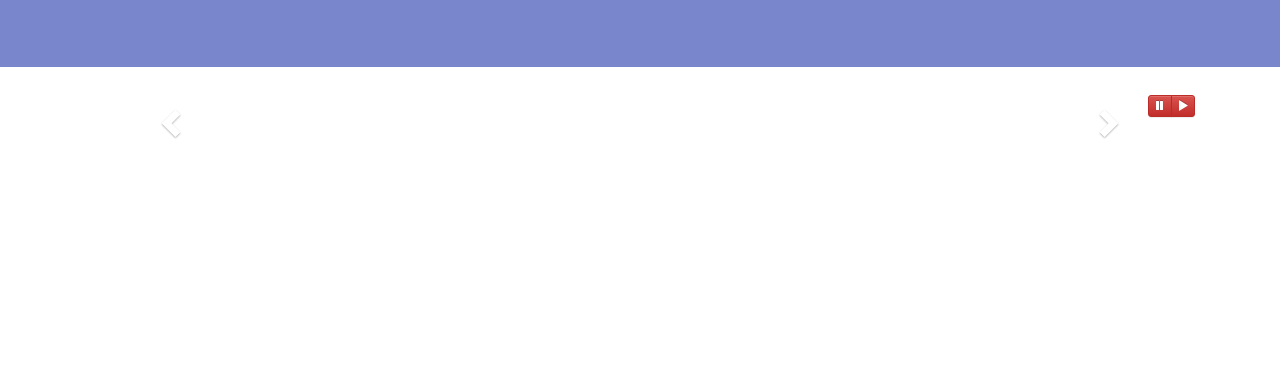
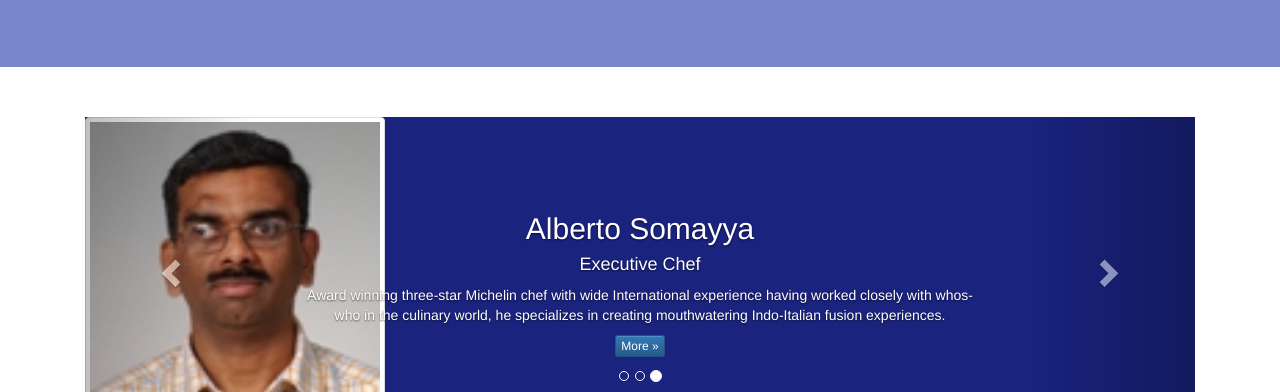
Before and after one commit to QunChen/FullStackApp, a plain HTML site: page index.html in a window 1280 px wide. Shown: the part 392-784 px from the top of the page. Drawn offline with Linux system fonts and the light colour scheme.

Commit message:
adjust less

```diff
--- a/css/mystyles.less
+++ b/css/mystyles.less
@@ -34,10 +34,7 @@
 .carousel{
   background:@dark-indigo;
   .item{
-    left:0;
-    min-height: @carousel-height;
-      position: absolute;
-      top: 0;
+    height: 300px;
   }
 }
 .navbar-inverse {
@@ -102,6 +99,12 @@ body {
 .affix {
   top:100px;
 }
+.item img {
+    position: absolute;
+    top: 0;
+    left: 0;
+    min-height: 300px;
+}
 #carouselButtons {
   bottom: 0px;
   position: absolute;
```
Also changed, not shown: css/mystyles.css.
